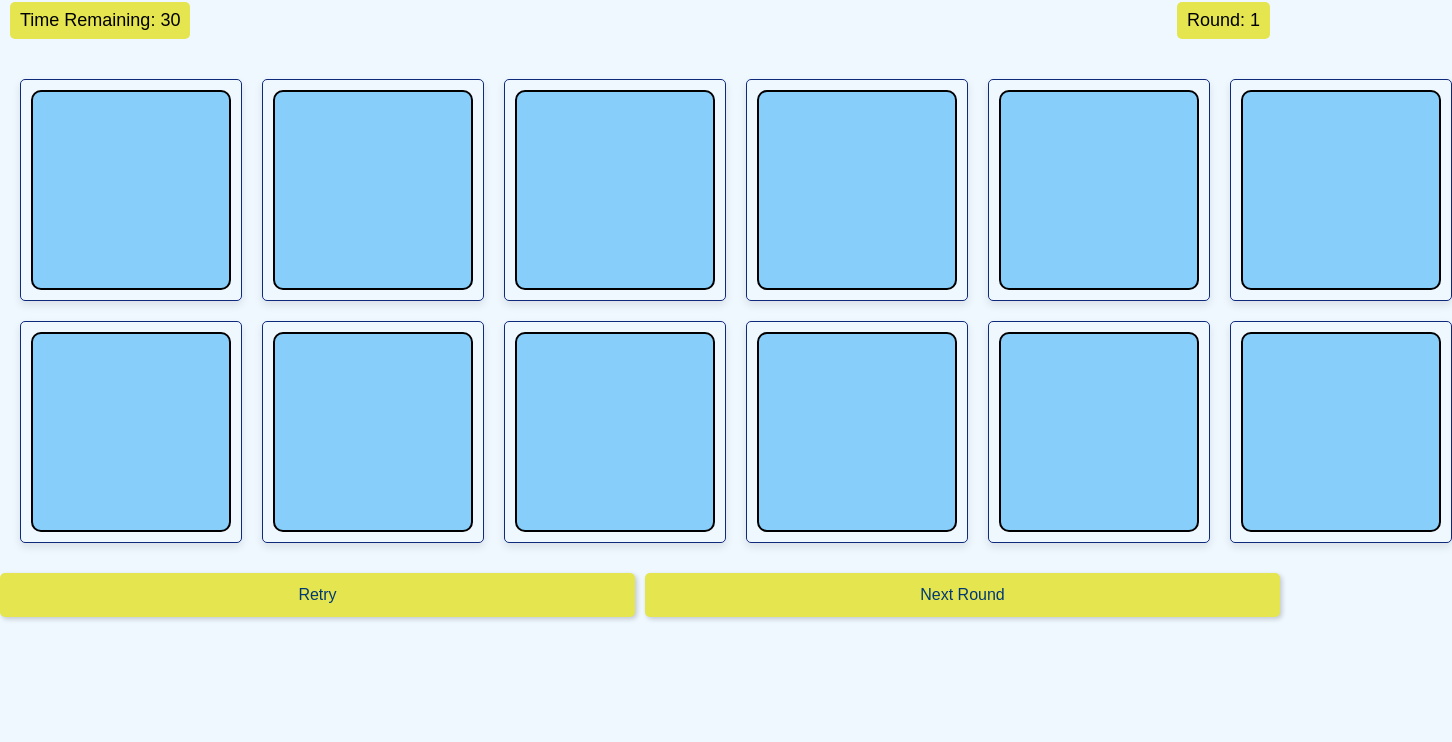
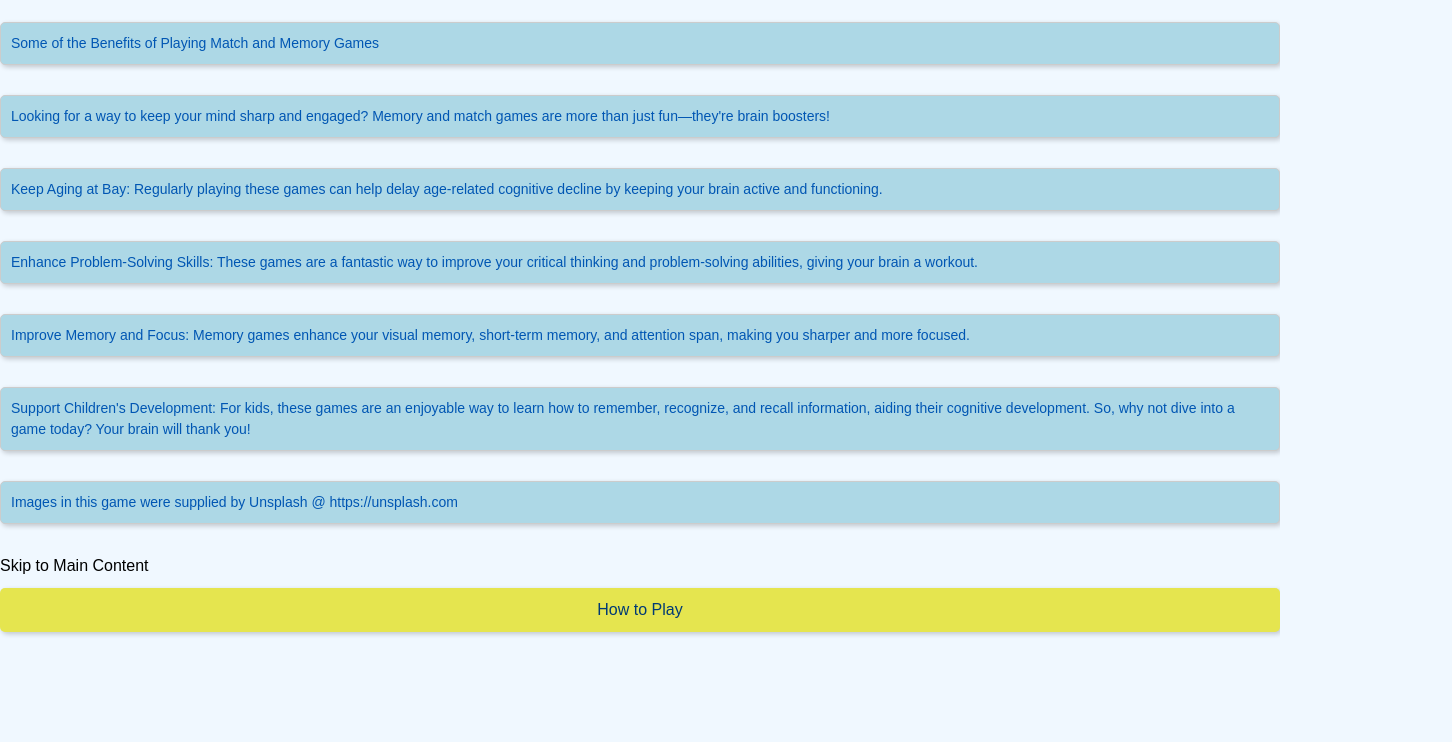
Before and after one commit to Traciehc/MatchMe, a website: page public/index.html in a window 1280 px wide. Shown: the part 68-810 px from the top of the page, 1452 px wide, since content can reach past the window. Drawn offline with Linux system fonts and the light colour scheme; no server answers.

Commit message:
renamed from page1.html to index.html for corrected path

```diff
--- a/public/index.html
+++ b/public/index.html
@@ -7,93 +7,32 @@
     <title>Match Maker</title>
 </head>
 <body>
+
     <header role="banner">
-        <h1>Click on the cards to make a match</h1>
+        <h1>About Match Me and Memory Games</h1>
     </header>
+
+    <!-- Main content with an ID matching the skip link -->
     <main id="main-content" role="main">
-        <div id="timer-container">
-            <div id="timer" aria-live="polite">Time Remaining: 35</div>
-            <div id="round">Round: 1</div>
+        <p>Some of the Benefits of Playing Match and Memory Games</p>
+        <p id="paragraph-2">Looking for a way to keep your mind sharp and engaged? Memory and match games are more than just fun—they're brain boosters!</p>
+        <p id="paragraph-3">Keep Aging at Bay: Regularly playing these games can help delay age-related cognitive decline by keeping your brain active and functioning.</p>
+        <p>Enhance Problem-Solving Skills: These games are a fantastic way to improve your critical thinking and problem-solving abilities, giving your brain a workout.</p>
+        <p>Improve Memory and Focus: Memory games enhance your visual memory, short-term memory, and attention span, making you sharper and more focused.</p>
+        <p>Support Children's Development: For kids, these games are an enjoyable way to learn how to remember, recognize, and recall information, aiding their cognitive development. So, why not dive into a game today? Your brain will thank you!</p>
+        <p id="paragraph-4">Images in this game were supplied by Unsplash @ <a href="https://unsplash.com">https://unsplash.com</a></p>
+    </main>
+
+    <nav role="navigation">
+        <!-- Skip to Main Content functionality -->
+        <a href="gameindex.html" class="skip-nav">Skip to Main Content</a>
+
+        <!-- Link to How to Play Page -->
+        <div class="button-container">
+            <a href="howtoplay.html" class="nav-button">How to Play</a>
         </div>
-        <div id="containerOne" class="gridOne">
-            <div class="card-wrapper">
-                <div class="card" role="button" aria-pressed="false" tabindex="0" data-image="placeholder.jpg">
-                    <img src="./images/sabarinathan-U8eZlW4Dg-M-unsplash.jpg" alt="Game card displaying a random image">
-                </div>
-            </div>
+    </nav>
 
-            <div class="card-wrapper">
-                <div class="card" role="button" aria-pressed="false" tabindex="0" data-image="placeholder.jpg">
-                    <img src="./images/sabarinathan-U8eZlW4Dg-M-unsplash.jpg" alt="Game card displaying a random image">
-                </div>
-            </div>
 
-            <div class="card-wrapper">
-                <div class="card" role="button" aria-pressed="false" tabindex="0" data-image="placeholder.jpg">
-                    <img src="./images/sabarinathan-U8eZlW4Dg-M-unsplash.jpg" alt="Game card displaying a random image">
-                </div>
-            </div>
-
-            <div class="card-wrapper">
-                <div class="card" role="button" aria-pressed="false" tabindex="0" data-image="placeholder.jpg">
-                    <img src="./images/sabarinathan-U8eZlW4Dg-M-unsplash.jpg" alt="Game card displaying a random image">
-                </div>
-            </div>
-
-            <div class="card-wrapper">
-                <div class="card" role="button" aria-pressed="false" tabindex="0" data-image="placeholder.jpg">
-                    <img src="./images/sabarinathan-U8eZlW4Dg-M-unsplash.jpg" alt="Game card displaying a random image">
-                </div>
-            </div>
-
-            <div class="card-wrapper">
-                <div class="card" role="button" aria-pressed="false" tabindex="0" data-image="placeholder.jpg">
-                    <img src="./images/sabarinathan-U8eZlW4Dg-M-unsplash.jpg" alt="Game card displaying a random image">
-                </div>
-            </div>
-
-            <div class="card-wrapper">
-                <div class="card" role="button" aria-pressed="false" tabindex="0" data-image="placeholder.jpg">
-                    <img src="./images/sabarinathan-U8eZlW4Dg-M-unsplash.jpg" alt="Game card displaying a random image">
-                </div>
-            </div>
-
-            <div class="card-wrapper">
-                <div class="card" role="button" aria-pressed="false" tabindex="0" data-image="placeholder.jpg">
-                    <img src="./images/sabarinathan-U8eZlW4Dg-M-unsplash.jpg" alt="Game card displaying a random image">
-                </div>
-            </div>
-
-            <div class="card-wrapper">
-                <div class="card" role="button" aria-pressed="false" tabindex="0" data-image="placeholder.jpg">
-                    <img src="./images/sabarinathan-U8eZlW4Dg-M-unsplash.jpg" alt="Game card displaying a random image">
-                </div>
-            </div>
-
-            <div class="card-wrapper">
-                <div class="card" role="button" aria-pressed="false" tabindex="0" data-image="placeholder.jpg">
-                    <img src="./images/sabarinathan-U8eZlW4Dg-M-unsplash.jpg" alt="Game card displaying a random image">
-                </div>
-            </div>
-
-            <div class="card-wrapper">
-                <div class="card" role="button" aria-pressed="false" tabindex="0" data-image="placeholder.jpg">
-                    <img src="./images/sabarinathan-U8eZlW4Dg-M-unsplash.jpg" alt="Game card displaying a random image">
-                </div>
-            </div>
-
-            <div class="card-wrapper">
-                <div class="card" role="button" aria-pressed="false" tabindex="0" data-image="placeholder.jpg">
-                    <img src="./images/sabarinathan-U8eZlW4Dg-M-unsplash.jpg" alt="Game card displaying a random image">
-                </div>
-            </div>
-
-        </div>
-        <div class="button-container">
-            <button class="nav-button retry-button">Retry</button>
-            <button class="nav-button next-round-button">Next Round</button>
-        </div>
-    </main>
-    <script src="./js/index.js"></script>
 </body>
 </html>
```
